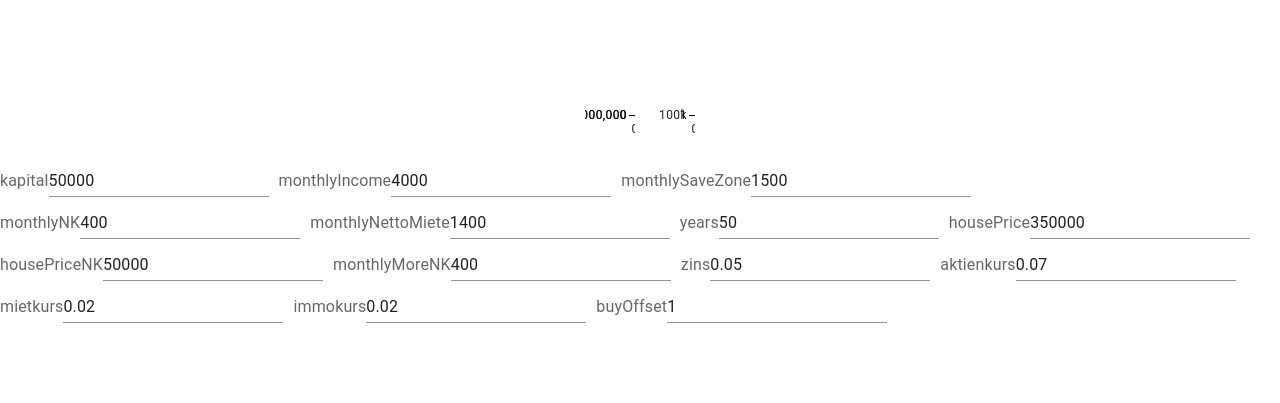
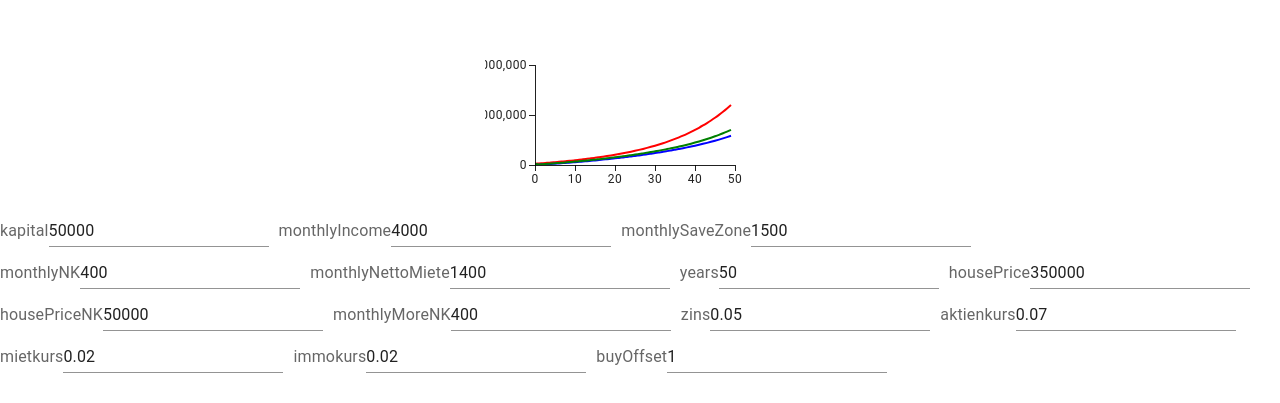
Before and after one commit to Henrik-Geissler/haus, a React (Create React App) app: page / in a window 1280 px wide. Shown: the part 165-568 px from the top of the page. Built offline with nearby package versions, Linux system fonts and the light colour scheme.

Commit message:
Update App.js

```diff
--- a/src/App.js
+++ b/src/App.js
@@ -49,15 +49,15 @@ const sample = [1, 10, 30, 50, 70, 90, 100];
     yAxis={[
       {   scaleType: 'linear' },
     ]}
-      width={50}
-      height={100}
+      width={300}
+      height={200}
     />
     <LineChart {...outputs}
     yAxis={[
       {   scaleType: 'log',min:1},
     ]}
-    width={50}
-    height={100}
+    width={0}
+    height={0}
   /> </div>
         <div style={{display:'flex',flexWrap:'wrap',flexDirection:'row',gap:'10px'}}>
         {fields.map(([k,v])=><Inp v={v} k={k} key={k}></Inp> )}</div>
```
